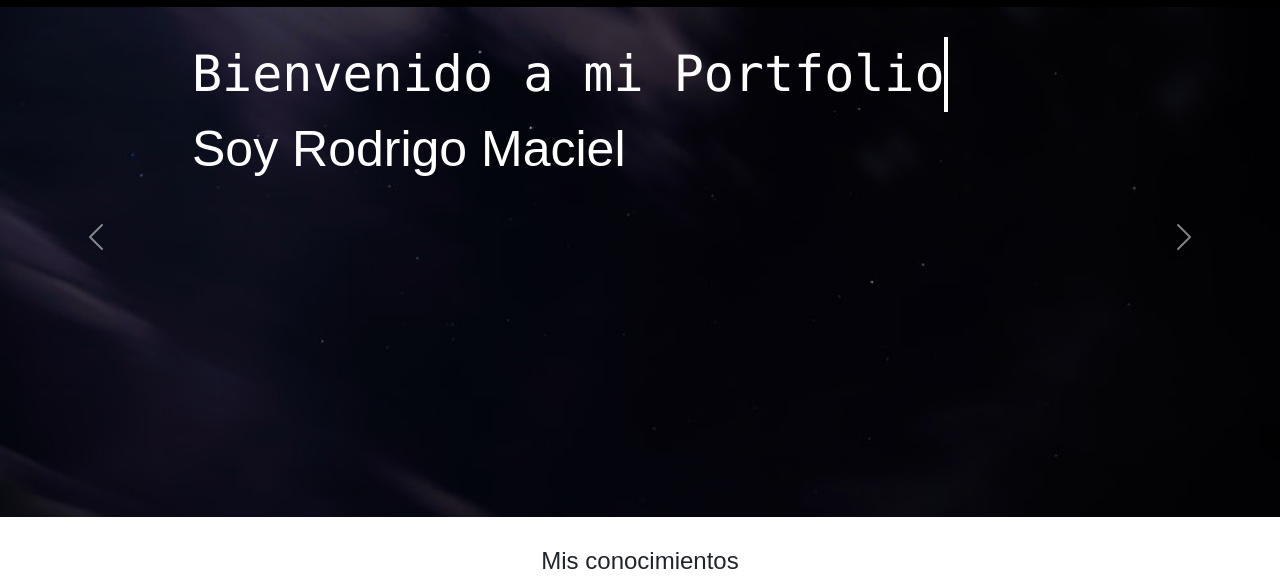
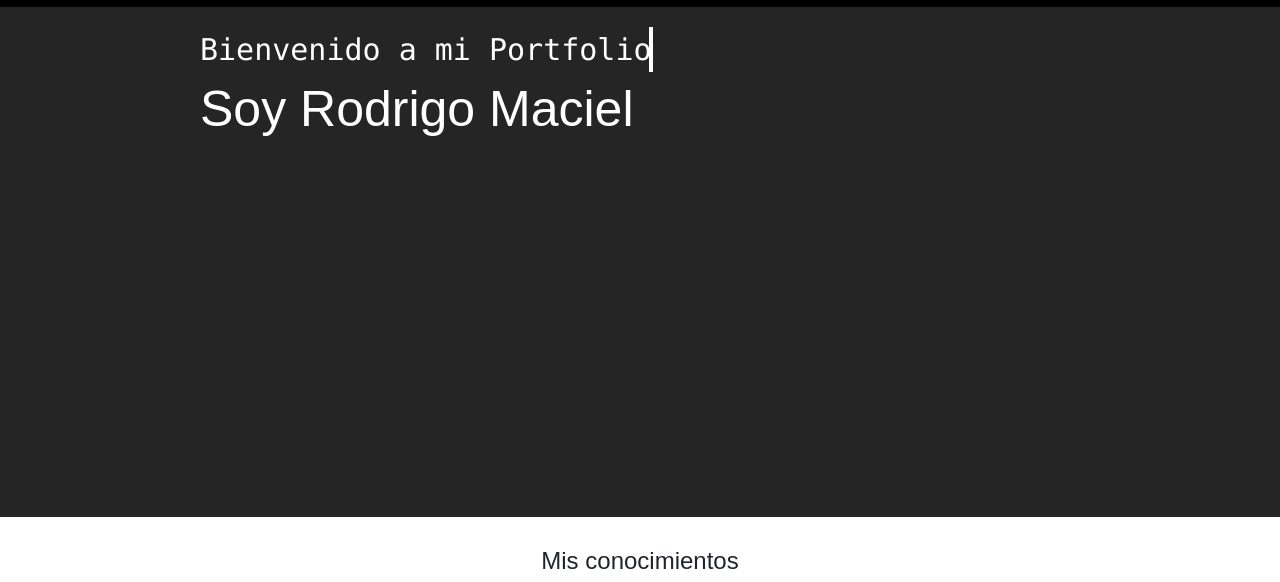
Before and after one commit to rodrigoMRAM/miPortfolio, a plain HTML site: page index.html in a window 1280 px wide. Shown: the part 43-625 px from the top of the page. Drawn offline with nearby package versions, Linux system fonts and the light colour scheme.

Commit message:
cambio de tamaño bienvenido

```diff
--- a/css/style.css
+++ b/css/style.css
@@ -10,6 +10,13 @@ html{
 }
 .menu{
     display: none;
+}
+.imgBack{
+    display: flex;
+    background-color: rgb(37, 37, 37);
+    width: 100%;
+    height: 70vh;
+    z-index: -10;
 }
 
 header{
@@ -73,9 +80,17 @@ a{
     display: flex;
     margin-top: 1000px;
 }
+.welcome{
+    position: absolute;
+    top: 70px;
+    left: 200px;
+}
+
 .bienvenido{
+    color: white;
+    z-index: 80;
     display: block;
-    font-size: 50px;
+    font-size: 30px;
     font-family:lucida console;
     white-space: nowrap;
     border-right: 4px solid;
@@ -101,6 +116,7 @@ a{
 
 }
 .bienvenido2{
+    color: white;
     position: absolute;
     left: 0px;
     font-size: 50px;
@@ -216,7 +232,7 @@ p{
     }
 
 }
-@media screen and  (max-width: 750px){
+@media all and  (max-width: 750px){
 
     .menu{
         display: block;
@@ -231,7 +247,7 @@ p{
         height: 40vh;
         z-index: 2;
     }
-    .bienvenido{
+    span{
         font-size: 20px!important;
     }
     .menuimg{
--- a/index.html
+++ b/index.html
@@ -36,30 +36,12 @@
 
 
     <!-- CAROUSEL ABAJO-->
-    <div id="carouselExample" class="carousel slide" data-ride="carousel">
-        <ol class="carousel-indicators">
-            <li data-target="#carouselExample" data-slide-to="0" class="active"></li>
-            <li data-target="#carouselExample" data-slide-to="1"></li>
-        </ol>
-        <div class="carousel-inner">
-            <div class="carousel-item active">
-                <img src="negro.jpg" alt="" class="d-block w-100 imagenes">
-                <div class="carousel-caption d-none d-md-block cambiando">
-                    <span class="bienvenido">Bienvenido a mi Portfolio</span>
-                    <span class="bienvenido2">Soy Rodrigo Maciel</span>
+                <div class="imgBack">
+
                   </div>
-            </div>
+                  <div class="welcome"><span class="bienvenido">Bienvenido a mi Portfolio</span>
+                    <span class="bienvenido2">Soy Rodrigo Maciel</span></div>
 
-        </div>
-        <a href="#carouselExample" class="carousel-control-prev" rol="button" data-slide="prev">
-            <span class="carousel-control-prev-icon" aria-hidden="true"></span>
-            <span class="visually-hidden"></span>
-        </a>
-        <a href="#carouselExample" class="carousel-control-next" rol="button" data-slide="next">
-            <span class="carousel-control-next-icon" aria-hidden="true"></span>
-            <span class="visually-hidden"></span>
-        </a>
-    </div>
     <div class="conocimientos">
         <h4>Mis conocimientos</h4>
         <div class="lenguajes">
```
